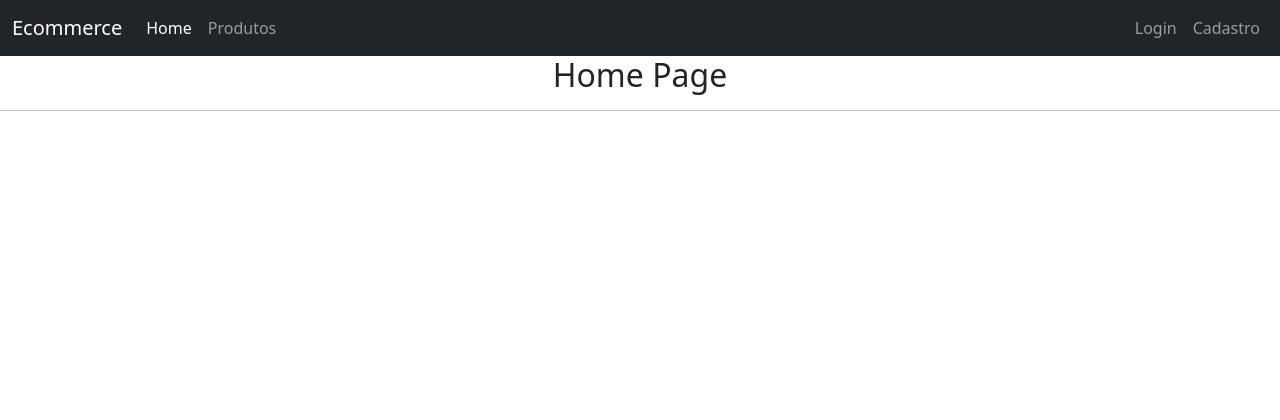
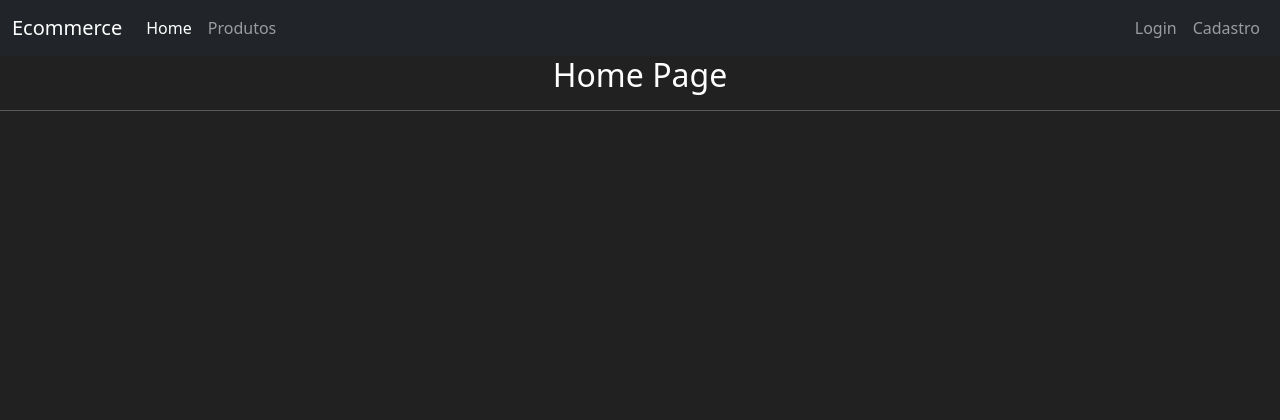
Before and after one commit to MarcosSouzaa/ecommerce, a Flask app: page / in a window 1280 px wide. Shown: the top 420 px of the page. Run offline with Flask 3, Linux system fonts and the light colour scheme.

Commit message:
Adicionado estilizaçã deixando fundo escuro e letras mais claras

```diff
--- a/templates/home.html
+++ b/templates/home.html
@@ -32,4 +32,10 @@
     <script src="https://cdn.jsdelivr.net/npm/bootstrap@5.2.3/dist/js/bootstrap.min.js" integrity="sha384-cuYeSxntonz0PPNlHhBs68uyIAVpIIOZZ5JqeqvYYIcEL727kskC66kF92t6Xl2V" crossorigin="anonymous"></script>
     <script src="https://cdn.jsdelivr.net/npm/bootstrap@5.2.3/dist/js/bootstrap.bundle.min.js" integrity="sha384-kenU1KFdBIe4zVF0s0G1M5b4hcpxyD9F7jL+jjXkk+Q2h455rYXK/7HAuoJl+0I4" crossorigin="anonymous"></script>
 </body>
+<style>
+    body{
+        background-color: #212121;
+        color: white;
+    }
+</style>
 </html>
```
